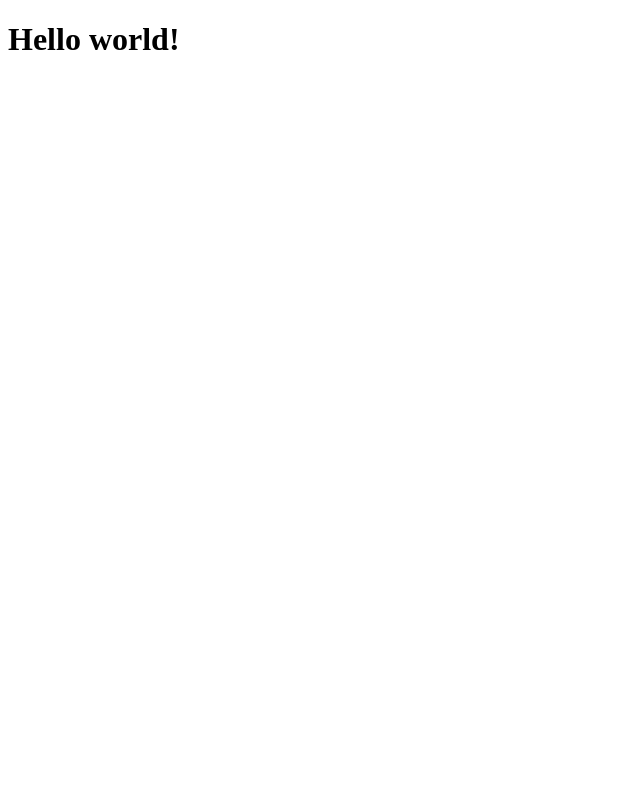
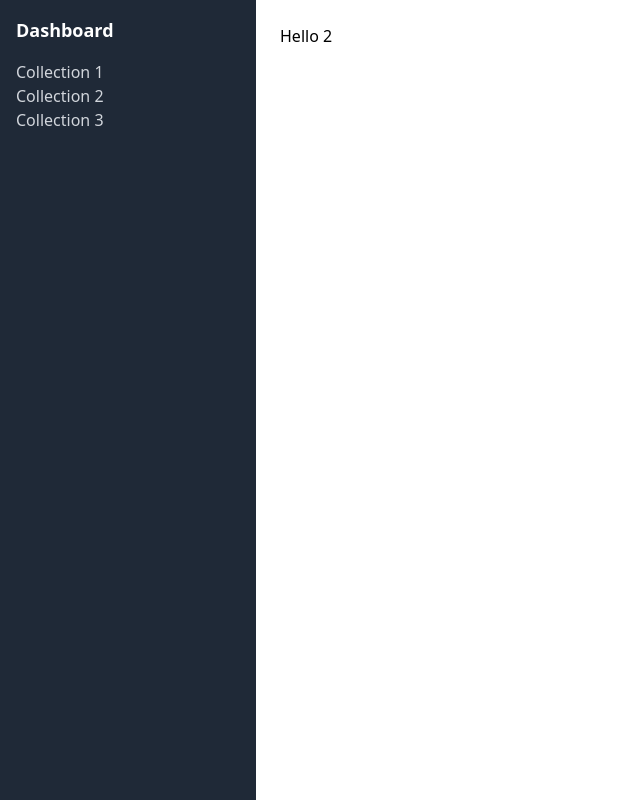
Before and after one commit to allash/next-media-viewer, a Next.js app: page / in a window 1280 px wide. Shown: the whole page, without its empty margins (0-640 px from the left). Built offline with nearby package versions, Linux system fonts and the light colour scheme.

Commit message:
added sidebar

```diff
--- a/app/layout.tsx
+++ b/app/layout.tsx
@@ -1,3 +1,5 @@
+import '@/app/ui/global.css';
+
 export default function RootLayout({
   children,
 }: {
@@ -5,7 +7,40 @@ export default function RootLayout({
 }) {
   return (
     <html lang="en">
-      <body>{children}</body>
+      <div className="flex h-screen">
+        {/* Sidebar */}
+        <div className="w-64 flex-shrink-0 bg-gray-800">
+          {/* Sidebar content */}
+          <div className="p-4">
+            <h1 className="text-lg font-semibold text-white">Dashboard</h1>
+            {/* Sidebar links */}
+            <ul className="mt-4">
+              <li>
+                <a href="#" className="text-gray-300 hover:text-white">
+                  Collection 1
+                </a>
+              </li>
+              <li>
+                <a href="#" className="text-gray-300 hover:text-white">
+                  Collection 2
+                </a>
+              </li>
+              <li>
+                <a href="#" className="text-gray-300 hover:text-white">
+                  Collection 3
+                </a>
+              </li>
+              {/* Add more sidebar links as needed */}
+            </ul>
+          </div>
+        </div>
+
+        {/* Main content area */}
+        <div className="flex-1">
+          {/* Page content */}
+          {children}
+        </div>
+      </div>
     </html>
   );
 }
--- a/app/page.tsx
+++ b/app/page.tsx
@@ -1,7 +1,11 @@
+import AcmeLogo from '@/app/ui/acme-logo';
+import { ArrowRightIcon } from '@heroicons/react/24/outline';
+import Link from 'next/link';
+
 export default function Page() {
   return (
     <main className="flex min-h-screen flex-col p-6">
-      <h1>Hello world!</h1>
+      <h3>Hello 2</h3>
     </main>
   );
 }
```
